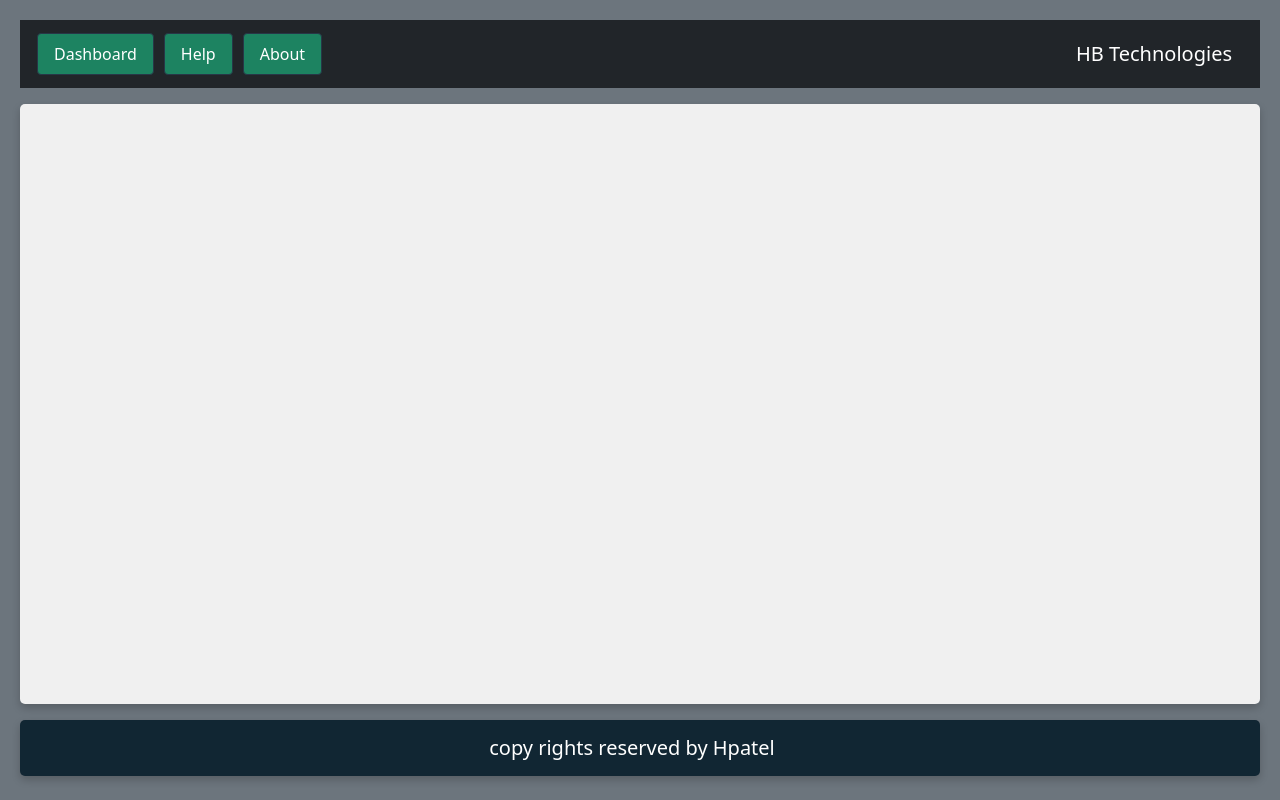
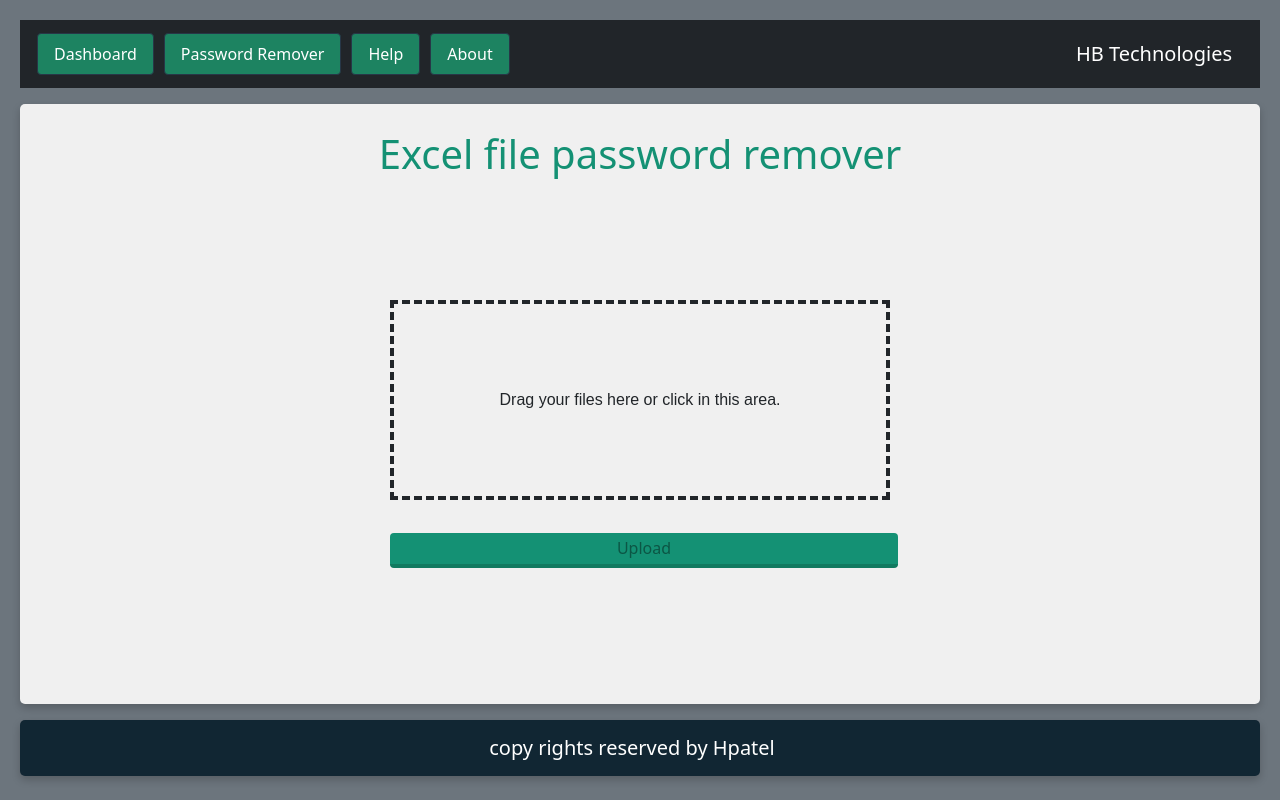
Before and after one commit to patel33hardik/react-weather-api-app, a React (Create React App) app: page /pass_remover in a window 1280 px wide. Built offline with nearby package versions, Linux system fonts and the light colour scheme.

Commit message:
5. Add new tab and UI for Excel password remover

```diff
--- a/src/App.js
+++ b/src/App.js
@@ -3,6 +3,7 @@ import React from 'react';
 import { BrowserRouter as Router, Route, Routes } from 'react-router-dom';
 import SideMenuNavbar from './Components/CompSideMenuNavbar';
 import Dashboard from './Pages/PageDashboard';
+import ExcelFilePassRemover from './Pages/PageExcelFilePassRemover';
 import About from './Pages/PageAbout';
 import Help from './Pages/PageHelp';
 import Footer from './Components/CompFooterBar';
@@ -15,7 +16,8 @@ function App() {
         <SideMenuNavbar />
         <div className="AppContent max-width-100 container my-3">
           <Routes>
-            <Route path="/" exact component={Dashboard} element={<Dashboard />}/>
+            <Route path="/*" exact component={Dashboard} element={<Dashboard />}/>
+            <Route path="/pass_remover" exact component={ExcelFilePassRemover} element={<ExcelFilePassRemover />}/>
             <Route path="/about" component={About} element={<About />}/>
             <Route path="/help" component={Help} element={<Help />}/>
           </Routes>
--- a/src/Components/CompDashboard.js
+++ b/src/Components/CompDashboard.js
@@ -53,9 +53,12 @@ function CompDashboard() {
                     <div className="col-sm-6 col-md-4 mt-2">
                         <div className="card bg-dark text-white animated fadeInUp">
                         <div className="card-body">
-                            <h5 className="card-title">get Location</h5>
+                            <h5 className="card-title">
+                                <button className="btn btn-warning" onClick={getLocation}>
+                                    Click here to get your location
+                                </button>
+                            </h5>
                             <div className="weather-box">
-                                <button onClick={getLocation}>Get Location</button>
                                 {location ? (
                                     <div>
                                         Latitude: {location.latitude}
--- /dev/null
+++ b/src/Components/CompExcelFilePassRemover.css
@@ -0,0 +1,64 @@
+.excel-pass-remover form {
+    position: absolute;
+    top: 50%;
+    left: 50%;
+    margin-top: -100px;
+    margin-left: -250px;
+    width: 500px;
+    height: 200px;
+    border: 4px dashed #212529;
+}
+
+.excel-pass-remover form p {
+    width: 100%;
+    height: 100%;
+    text-align: center;
+    color: #212529;
+    font-family: Arial;
+    display: flex;
+    align-items: center;
+    justify-content: center;
+}
+
+.excel-pass-remover form input {
+    position: absolute;
+    margin: 0;
+    padding: 0;
+    width: 100%;
+    height: 100%;
+    outline: none;
+    opacity: 0;
+}
+
+.excel-pass-remover form button {
+    margin: 0;
+    color: #fff;
+    background: #16a085;
+    border: none;
+    width: 508px;
+    height: 35px;
+    margin-top: -20px;
+    margin-left: -4px;
+    border-radius: 4px;
+    border-bottom: 4px solid #117A60;
+    transition: all .2s ease;
+    outline: none;
+}
+
+.excel-pass-remover form button:hover,
+.excel-pass-remover form button:disabled {
+    background: #149174;
+    color: #0C5645;
+}
+
+.excel-pass-remover form button:active {
+    border: 0;
+}
+
+.excel-pass-remover .title {
+    color: #149174;
+    font: inherit;
+    font-size: 40px;
+    display: flex;
+    justify-content: center;
+}
--- /dev/null
+++ b/src/Components/CompExcelFilePassRemover.js
@@ -0,0 +1,49 @@
+import React, { useState } from 'react';
+
+import './CompExcelFilePassRemover.css';
+
+function CompExcelFilePassRemover() {
+    const [file, setFile] = useState(null);
+    const [fileError, setFileError] = useState('');
+
+    const handleFileChange = (e) => {
+        const selectedFile = e.target.files[0];
+        setFile(selectedFile);
+
+        // Reset file error message
+        setFileError('');
+    };
+
+    const handleUpload = () => {
+        if (!file) {
+        setFileError('Please select a file to upload.');
+        return;
+        }
+
+        // Perform the upload or processing here
+        // You can make an API call to your Flask backend to handle the file
+
+        // Reset the file input after upload (optional)
+        setFile(null);
+    };
+
+    return (
+        <div className='excel-pass-remover'>
+            <div className="title">
+                Excel file password remover
+            </div>
+            <form>
+                <input type="file" accept=".xlsx, .xls" onChange={handleFileChange} />
+                <p id="FileName">
+                    {file ? `Selected File: ${file.name}` : 'Drag your files here or click in this area.'}
+                </p>
+                <br />
+                <button type="button" onClick={handleUpload} disabled={!file}> Upload </button>
+                <span id="fileError" style={{ color: 'red' }}> {fileError} </span>
+                <br />
+            </form>
+        </div>
+    );
+}
+
+export default CompExcelFilePassRemover;
--- a/src/Components/CompSideMenuNavbar.js
+++ b/src/Components/CompSideMenuNavbar.js
@@ -36,6 +36,15 @@ function SideMenuNavbar() {
             </li>
             <li className="nav-item">
               <Link
+                to="/pass_remover"
+                className="nav-link"
+                onClick={handleNavLinkClick}
+              >
+                Password Remover
+              </Link>
+            </li>
+            <li className="nav-item">
+              <Link
                 to="/help"
                 className="nav-link"
                 onClick={handleNavLinkClick}
--- /dev/null
+++ b/src/Pages/PageExcelFilePassRemover.js
@@ -0,0 +1,12 @@
+import React from 'react';
+import CompExcelFilePassRemover from '../Components/CompExcelFilePassRemover';
+
+function PageExcelFilePassRemover() {
+    return (
+        <div>
+            <CompExcelFilePassRemover />
+        </div>
+    )
+}
+
+export default PageExcelFilePassRemover
```
